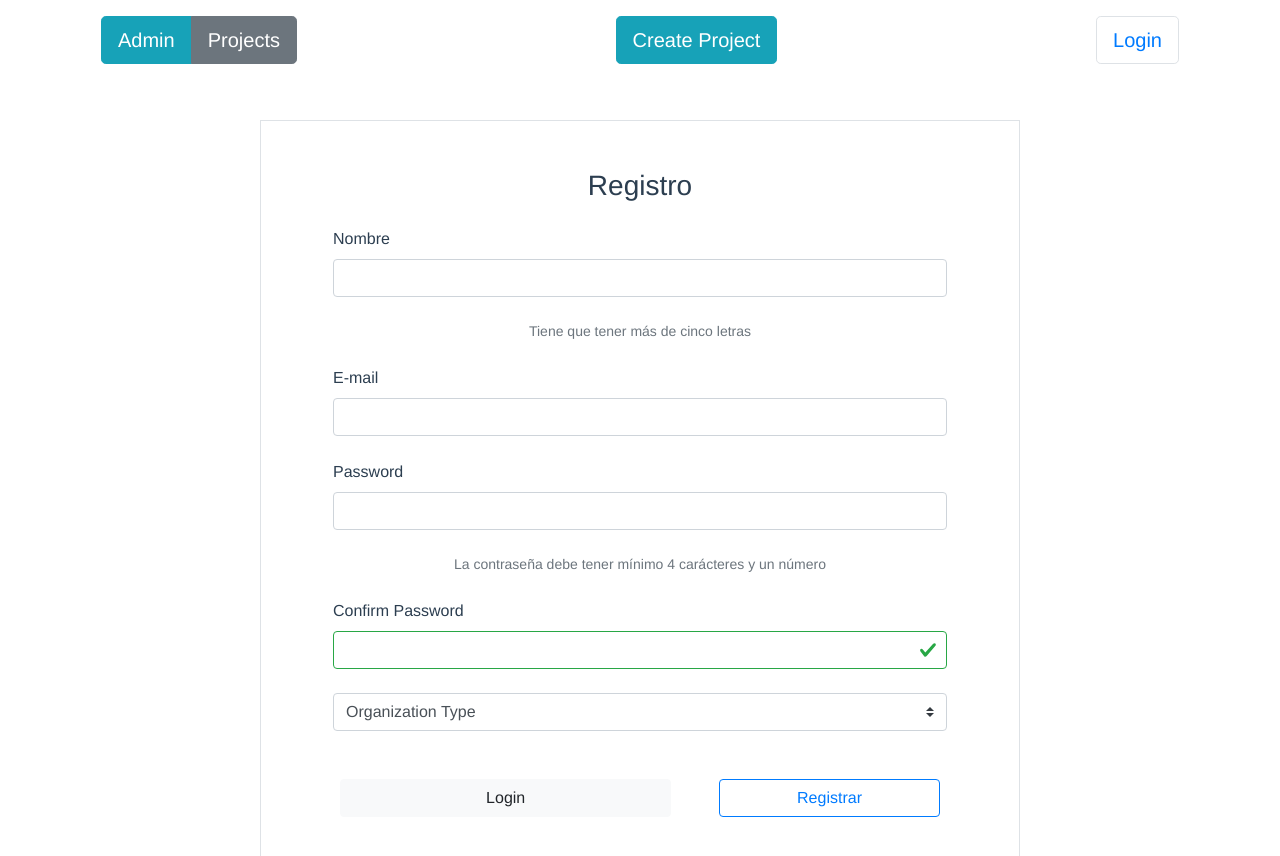
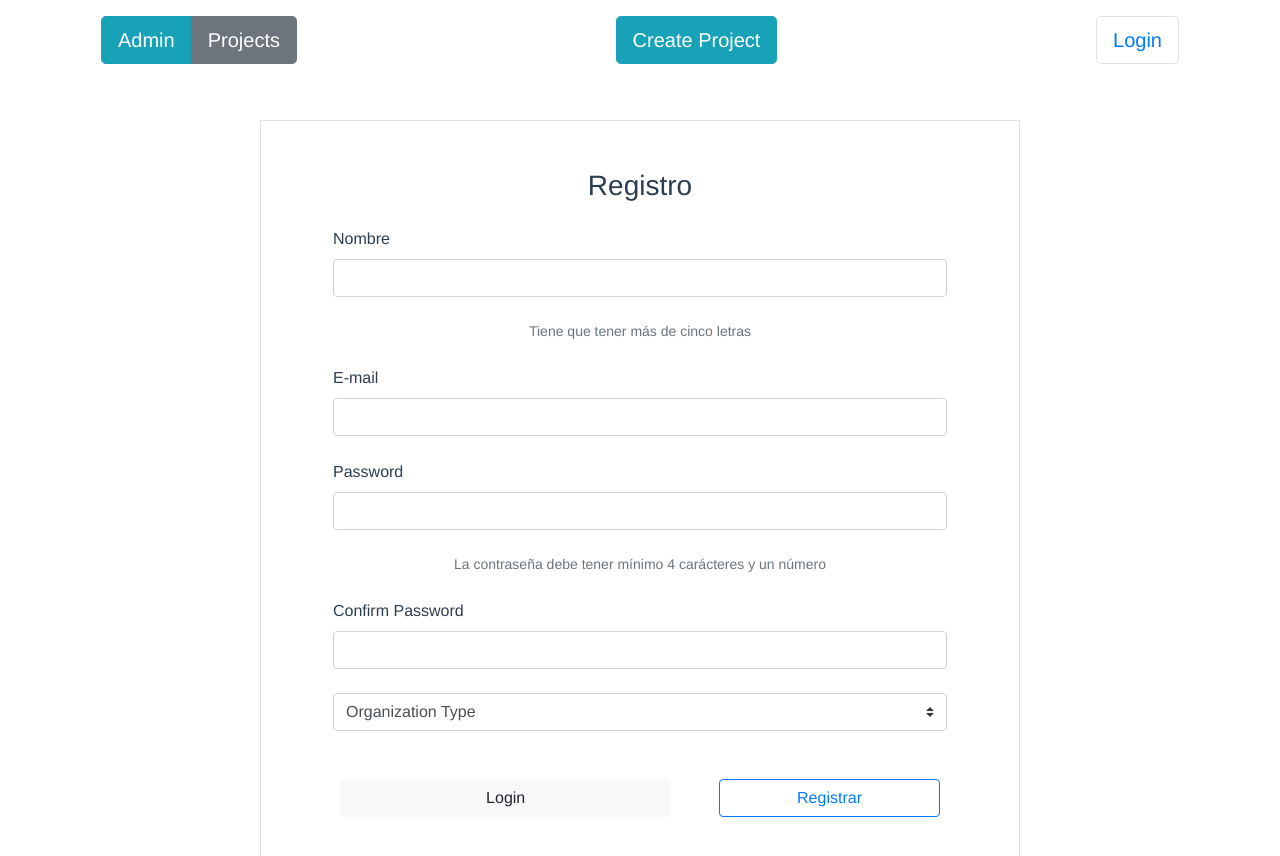
Before and after one commit to pedronieto84/vue-marzo-itacademy-project, a Vue app: page /register in a window 1280 px wide. Shown: the top 856 px of the page. Built offline with nearby package versions, Linux system fonts and the light colour scheme; the HTML template or start-up script is replaced by a standard one.

Commit message:
mejora de logica inputs

```diff
--- a/src/views/Register.vue
+++ b/src/views/Register.vue
@@ -37,12 +37,12 @@
                     <label for="text-password">Confirm Password</label>
                     <b-form-input
                         v-model="confirmPassword"
-                        :state="validationPassword"
+                        :state="passwordValidation"
                         type="password"
                     />
                 </b-form-group>
                 <b-form-invalid-feedback
-                    :state="validationPassword"
+                    :state="passwordValidation"
                     class="text-center"
                 >
                     La contraseña no coincide
@@ -105,7 +105,10 @@ export default {
         }
     },
     computed: {
-      validationPassword() {
+      passwordValidation() {
+        if (this.confirmPassword.length === 0) {
+            return null;
+        }
         return this.password === this.confirmPassword ? true :false;
       },
     },
```
